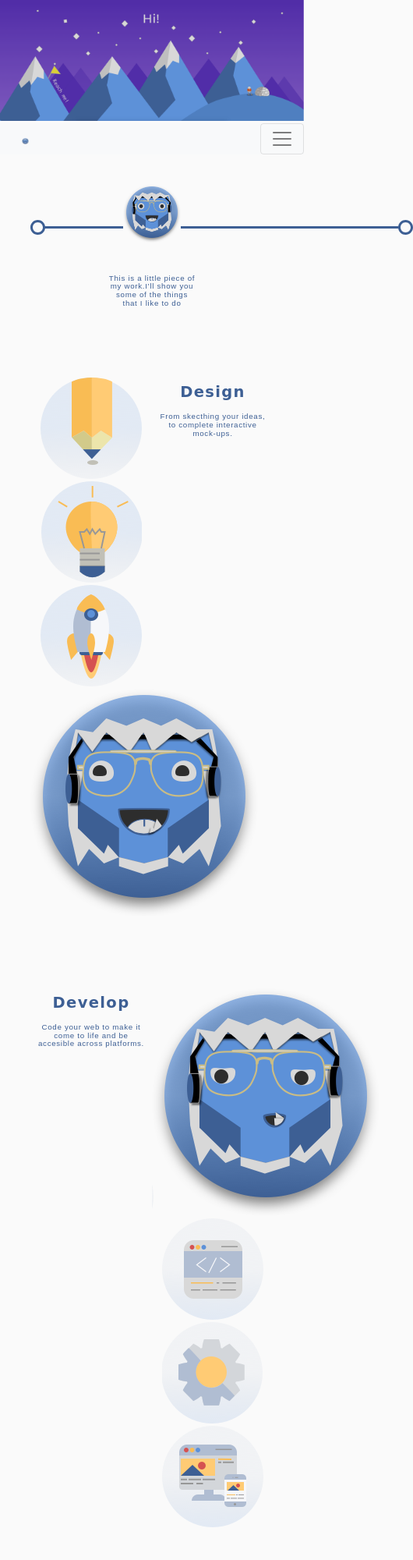
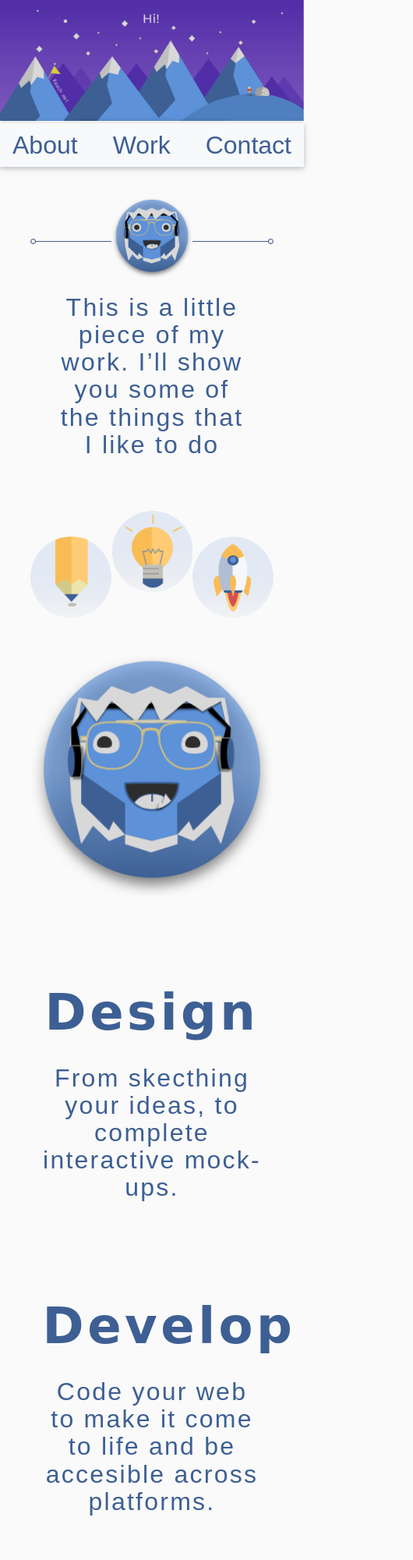
Before and after one commit to aaiello7/Yeti-Web, a plain HTML site: page index.html in a window 390 px wide. Shown: the top 2000 px of the page at 78% size, 530 px wide, since content can reach past the window. Drawn offline with nearby package versions, Linux system fonts and the light colour scheme.

Commit message:
Responsive design for mobile

```diff
--- a/css/styles.css
+++ b/css/styles.css
@@ -70,7 +70,7 @@ body {
 h1{
   font-family: 'Lobster', cursive;
   font-weight: 700;
-  font-size: 5vw;
+  font-size: 4em;
   letter-spacing: 0.07em;
   line-height: 1.1em;
   color: #3D5F94;
@@ -80,7 +80,7 @@ h1{
 p {
   font-family: 'Montserrat', sans-serif;
   font-weight: 400;
-  font-size: 2.5vw;
+  font-size: 2em;
   letter-spacing: 0.07em;
   line-height: 1.1em;
   color: #3D5F94;
@@ -93,11 +93,6 @@ p {
   font-size: 2em;
   text-decoration: none;
   float: left;
-  padding: 5%;
-  color: #3D5F94;
-}
-
-.active {
   color: #3D5F94;
 }
 
@@ -119,28 +114,47 @@ p {
 
 .nav-custom {
   margin: auto;
+  padding: 1% 5%;
   box-shadow: 0 2px 5px 0 rgba(0,0,0,.16), 0 2px 10px 0 rgba(0,0,0,.12);
 }
 
 /* Animated sections */
-section, .text-container {
+section {
   clear: both;
   margin: 10%;
+}
+
+.img-container {
+  padding: 0;
+}
+
+.img-up{
+  margin-top: 15%;
+  bottom: 80px;
+}
+
+.img-dwn {
+  margin-bottom: 15%;
+  top: 80px;
 }
 
 .float-item {
   float: left;
 }
 
+.clear-item {
+  clear: both;
+}
+
 .vertical-center {
-  padding: 14.25% 0;
+  padding: 15% 0;
 }
 
 .divider {
   border-bottom: 0.7vw dotted #e3eaf4;
 }
 
-/* Footer */
 footer {
-  padding: 5% 15%;
+  margin-top: 5%;
+  clear: both;
 }
--- a/index.html
+++ b/index.html
@@ -15,27 +15,13 @@
     <img class="hero-img" src="images/header-bg.png" alt="header background">
   </header>
   <!-- Solid Centered -->
-  <nav class="navbar navbar-expand-lg sticky-top navbar-light bg-light">
-    <a class="navbar-brand col-2" href="#"><img src="images/avatar/yeti-happy.png" alt="yeti-logo" class="navbar-logo"></a>
-    <button class="navbar-toggler" type="button" data-toggle="collapse" data-target="#navbarNavAltMarkup" aria-controls="navbarNavAltMarkup" aria-expanded="false" aria-label="Toggle navigation">
-      <span class="navbar-toggler-icon"></span>
-    </button>
-    <div class="collapse navbar-collapse" id="navbarNavAltMarkup">
-      <div class="navbar-nav justified-content-end">
+  <nav class="navbar navbar-expand-lg bg-light">
+    <div class="container nav-custom col-xl-6 col-m-4 col-s-12">
       <a class="nav-item nav-link nav-text active" href="#">About <span class="sr-only">(current)</span></a>
-        <a class="nav-item nav-link nav-text " href="#">Work</a>
-        <a class="nav-item nav-link nav-text " href="#">Contact</a>
-      </div>
+      <a class="nav-item nav-link nav-text" href="#">Work</a>
+      <a class="nav-item nav-link nav-text" href="#contact">Contact</a>
     </div>
   </nav>
-
-  <!-- <nav class="navbar navbar-expand-lg bg-light">
-  <div class="mx-auto">
-  <a class="primary-text-color nav-item nav-link active" href="#">About <span class="sr-only">(current)</span></a>
-  <a class="primary-text-color nav-item nav-link" href="#">Work</a>
-  <a class="primary-text-color nav-item nav-link" href="#">Contact</a>
-</div>
-</nav> -->
   <!-- Sticky Navigation bar -->
   <!-- <nav class="navbar sticky-top bg-light nav-appear">
   <a class="navbar-brand" href="#"><img src="images/avatar/yeti-happy.png" alt="yeti-logo" class="navbar-logo"></a>
@@ -48,10 +34,24 @@
 <a class="primary-text-color nav-item nav-link" href="#">Contact</a>
 </div>
 </nav> -->
+<!-- Bootstrap Navbar -->
+<!-- <nav class="navbar navbar-expand-lg sticky-top navbar-light bg-light">
+<a class="navbar-brand col-2" href="#"><img src="images/avatar/yeti-happy.png" alt="yeti-logo" class="navbar-logo"></a>
+<button class="navbar-toggler" type="button" data-toggle="collapse" data-target="#navbarNavAltMarkup" aria-controls="navbarNavAltMarkup" aria-expanded="false" aria-label="Toggle navigation">
+<span class="navbar-toggler-icon"></span>
+</button>
+<div class="collapse navbar-collapse" id="navbarNavAltMarkup">
+<div class="navbar-nav justified-content-end">
+<a class="nav-item nav-link nav-text active" href="#">About <span class="sr-only">(current)</span></a>
+<a class="nav-item nav-link nav-text " href="#">Work</a>
+<a class="nav-item nav-link nav-text " href="#">Contact</a>
+</div>
+</div>
+</nav> -->
 <section>
   <!-- Line left -->
-  <div class="container col-4 float-item vertical-center">
-    <svg width="283px" height="19px" viewBox="0 0 283 19" version="1.1" xmlns="http://www.w3.org/2000/svg" xmlns:xlink="http://www.w3.org/1999/xlink">
+  <div class="col-4 float-item vertical-center">
+    <svg viewBox="0 0 283 19" version="1.1" xmlns="http://www.w3.org/2000/svg" xmlns:xlink="http://www.w3.org/1999/xlink">
       <g id="Web" stroke="none" stroke-width="1" fill="none" fill-rule="evenodd">
         <g id="Desktop" transform="translate(-60.000000, -578.000000)" fill="#3D5F94" fill-rule="nonzero">
           <path id="Line-2" d="M69.5,578 C74.2362995,578 78.1630678,581.466015 78.8822464,585.999988 L343,586 L343,589 L78.8820878,589.001011 C78.1624908,593.534494 74.2359516,597 69.5,597 C64.2532949,597 60,592.746705 60,587.5 C60,582.253295 64.2532949,578 69.5,578 Z M69.5,581 C65.9101491,581 63,583.910149 63,587.5 C63,591.089851 65.9101491,594 69.5,594 C73.0898509,594 76,591.089851 76,587.5 C76,583.910149 73.0898509,581 69.5,581 Z"></path>
@@ -59,10 +59,10 @@
       </g>
     </svg>
   </div>
-  <img class="col-4 float-item" src="images/avatar/yeti-happy.png" alt="hit animation">
+  <img class="img-container col-4 float-item" src="images/avatar/yeti-happy.png" alt="hit animation">
   <!-- Line right -->
-  <div class="container col-4 float-item vertical-center">
-    <svg width="283px" height="19px" viewBox="0 0 283 19" version="1.1" xmlns="http://www.w3.org/2000/svg" xmlns:xlink="http://www.w3.org/1999/xlink">
+  <div class="col-4 float-item vertical-center">
+    <svg viewBox="0 0 283 19" version="1.1" xmlns="http://www.w3.org/2000/svg" xmlns:xlink="http://www.w3.org/1999/xlink">
       <g id="Web" stroke="none" stroke-width="1" fill="none" fill-rule="evenodd">
         <g id="Desktop" transform="translate(-680.000000, -578.000000)" fill="#3D5F94" fill-rule="nonzero">
           <path id="Line-2" d="M953.5,578 C958.746705,578 963,582.253295 963,587.5 C963,592.746705 958.746705,597 953.5,597 C948.764048,597 944.837509,593.534494 944.117912,589.001011 L680,589 L680,586 L944.117754,585.999988 C944.836932,581.466015 948.7637,578 953.5,578 Z M953.5,581 C949.910149,581 947,583.910149 947,587.5 C947,591.089851 949.910149,594 953.5,594 C957.089851,594 960,591.089851 960,587.5 C960,583.910149 957.089851,581 953.5,581 Z"></path>
@@ -70,47 +70,48 @@
       </g>
     </svg>
   </div>
-  <div class="text-container mx-auto col-6">
-    <p>This is a little piece of my work.I’ll show you some of the things that I like to do</p>
+  <div class="col-xl-8 col-md-10 col-sm-12 clear-item mx-auto">
+    <p>This is a little piece of my work. I’ll show you some of the things that I like to do</p>
   </div>
 </section>
 <!-- Design page -->
 <section>
-  <figure class="container col-6 float-item vertical-center">
+  <figure class="container col-xl-6 col-md-6 col-sm-12 mx-auto float-item vertical-center">
     <div>
-      <img src="images/icons/pencil.png" alt="draw">
-      <img src="images/icons/bulb.png" alt="imagine">
-      <img src="images/icons/rocket.png" alt="launch">
+      <img class="img-container col-4 float-item" src="images/icons/pencil.png" alt="draw">
+      <img class="img-container col-4 img-up float-item" src="images/icons/bulb.png" alt="imagine">
+      <img class="img-container col-4 float-item" src="images/icons/rocket.png" alt="launch">
     </div>
-    <img src="images/avatar/yeti-anima-up.png" alt="avatar">
+    <img class="img-container col-xl-6 col-md-6 col-sm-10" src="images/avatar/yeti-anima-up.png" alt="avatar">
   </figure>
-  <div class="container col-6 float-item vertical-center">
+  <div class="container col-xl-6 col-md-6 col-sm-12 float-item vertical-center">
     <h1>Design</h1>
     <p>From skecthing your ideas, to complete interactive mock-ups.</p>
   </div>
 </section>
 <!-- Develop page -->
 <section>
-  <div class="container col-6 float-item vertical-center">
+  <div class="container col-xl-6 col-md-6 col-sm-12 float-item vertical-center">
     <h1>Develop</h1>
     <p>Code your web to make it come to life and be accesible across platforms.</p>
   </div>
-  <figure class="container col-6 float-item vertical-center">
-    <img src="images/avatar/yeti-anima-down.png" alt="avatar">
+  <figure class="container col-xl-6 col-md-6 col-sm-12 mx-auto float-item vertical-center">
+    <img class="img-container col-xl-6 col-md-6 col-sm-10" src="images/avatar/yeti-anima-down.png" alt="avatar">
     <div>
-      <img src="images/icons/code.png" alt="code">
-      <img src="images/icons/gear.png" alt="gear">
-      <img src="images/icons/responsive.png" alt="responsive">
+      <img class="img-container col-4 float-item" src="images/icons/code.png" alt="code">
+      <img class="img-container img-dwn col-4 float-item" src="images/icons/gear.png" alt="gear">
+      <img class="img-container col-4 float-item" src="images/icons/responsive.png" alt="responsive">
     </div>
   </figure>
 </section>
-<section>
+<!-- Call to action -->
+<section id="contact">
   <h1>Lets work together!</h1>
   <p class="">Lorem ipsum dolor sit amet, consectetur adipisicing elit. Magnam, dignissimos!</p>
-  <figure>
-    <img src="images/icons/mail.png" alt="mail">
-    <img src="images/icons/ig.png" alt="instagram">
-    <img src="images/icons/web.png" alt="web">
+  <figure class="container col-xl-6 col-lg-8 col-md-10 col-sm-12 mx-auto">
+    <img class="img-container col-3"src="images/icons/mail.png" alt="mail">
+    <img class="img-container col-3"src="images/icons/ig.png" alt="instagram">
+    <img class="img-container col-3"src="images/icons/web.png" alt="web">
   </figure>
 </section>
 <footer class="dark-primary-color">
```
Lines whose indentation alone changed are shown as unchanged.
